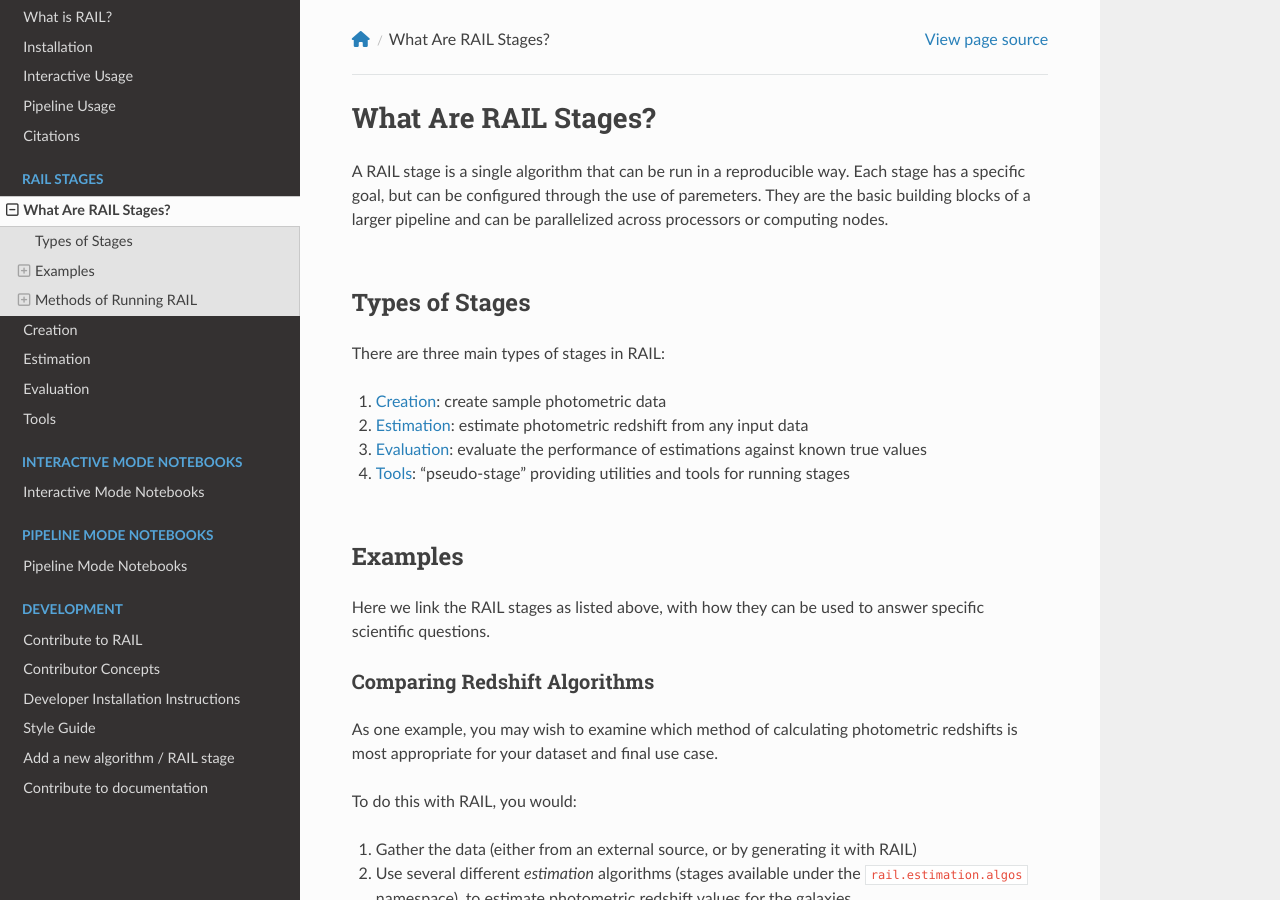
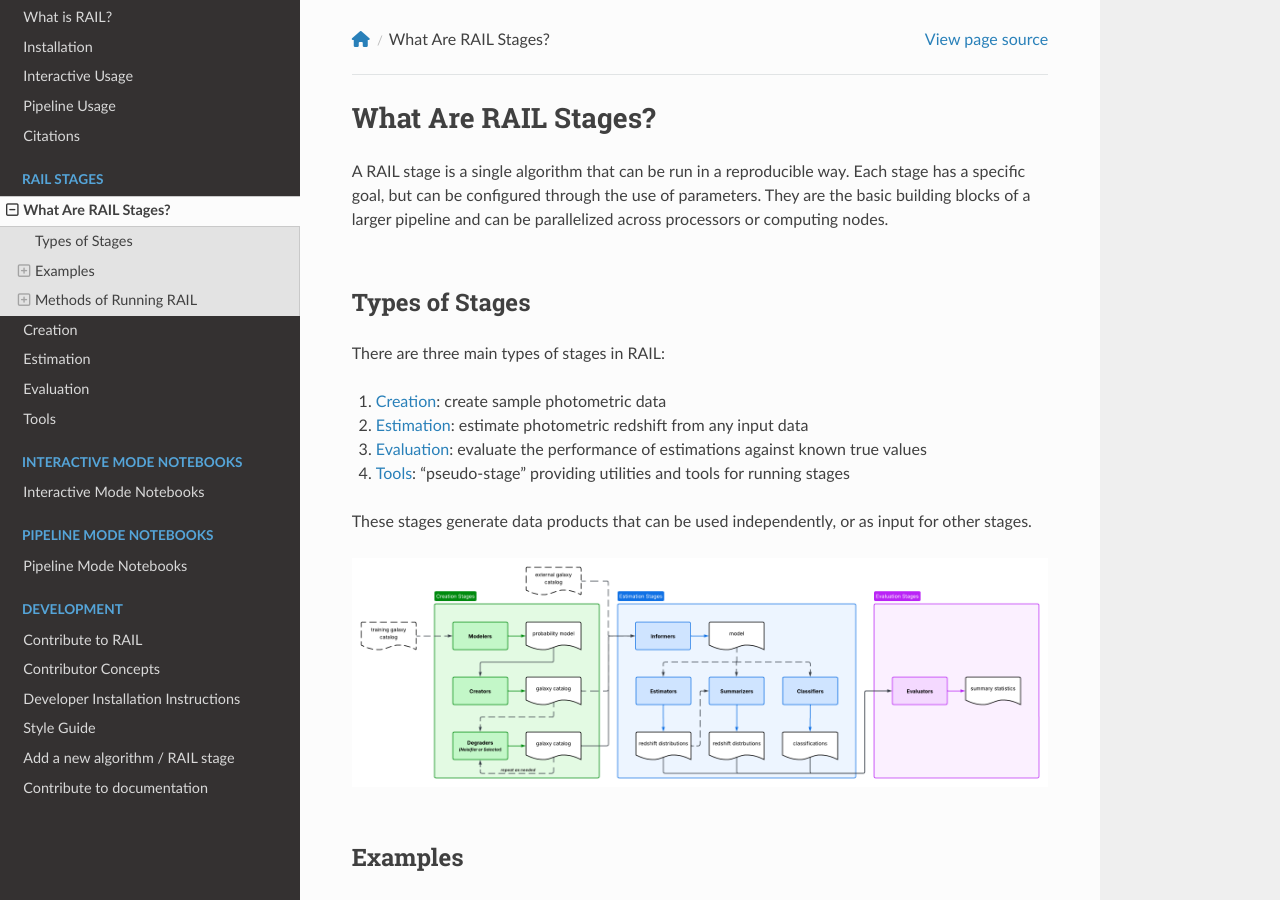
Before and after one commit to LSSTDESC/rail, a Sphinx documentation site: the page built from docs/source/rail_stages/what_are_rail_stages.rst, in a window 1280 px wide and 900 px high. Built offline with Sphinx 7.4.7 and the Read the Docs theme 3.1.0, drawn with Linux system fonts in a browser that asks for light colours; nearby versions of some CDN libraries; pages that are not in the unit, such as notebooks, are missing from menus; the version number could not be read and is left out.

Commit message:
added diagrams

```diff
--- a/docs/source/rail_stages/creation.rst
+++ b/docs/source/rail_stages/creation.rst
@@ -9,7 +9,7 @@ Creation is a type of RAIL stage which creates and models samples of photometric
 catalogs of galaxies, and modifies them to add noise and biases. Creation stages
 use creators to generate data, and degraders to add noise.
 
-.. flowchart
+.. image:: /images/creation.png
 
 .. contents:: Table of Contents
    :backlinks: top
--- a/docs/source/rail_stages/estimation.rst
+++ b/docs/source/rail_stages/estimation.rst
@@ -11,7 +11,7 @@ Estimation stages use estimators to produce per-galaxy photo-z PDFs, summarizers
 to produce redshift distributions, and classifiers to produce per-galaxy IDs for
 tomographic binning.
 
-.. flowchart
+.. image:: /images/estimation.png
 
 .. contents:: Table of Contents
    :backlinks: top
--- a/docs/source/rail_stages/evaluation.rst
+++ b/docs/source/rail_stages/evaluation.rst
@@ -9,7 +9,7 @@ Evaluation is a type of RAIL stage which compares estimated photometric
 redshifts to known true values, in order to assess the performance of the
 estimation algorithm.
 
-.. flowchart
+.. image:: /images/evaluation.png
 
 .. contents:: Table of Contents
    :backlinks: top
--- a/docs/source/rail_stages/what_are_rail_stages.rst
+++ b/docs/source/rail_stages/what_are_rail_stages.rst
@@ -6,10 +6,10 @@ What Are RAIL Stages?
 
 .. flowchart: stages to other stages
 
-A RAIL stage is a single algorithm that can be run in a reproducible way. Each stage has
-a specific goal, but can be configured through the use of paremeters.  They are the
-basic building blocks of a larger pipeline and can be parallelized across processors or
-computing nodes.
+A RAIL stage is a single algorithm that can be run in a reproducible way. Each
+stage has a specific goal, but can be configured through the use of parameters.
+They are the basic building blocks of a larger pipeline and can be parallelized
+across processors or computing nodes.
 
 ===============
 Types of Stages
@@ -21,6 +21,11 @@ There are three main types of stages in RAIL:
 #. :ref:`Estimation <estimation>`: estimate photometric redshift from any input data
 #. :ref:`Evaluation <evaluation>`: evaluate the performance of estimations against known true values
 #. :ref:`Tools <tools>`: "pseudo-stage" providing utilities and tools for running stages
+
+These stages generate data products that can be used independently, or as input
+for other stages.
+
+.. image:: /images/stages_detailed.png
 
 ========
 Examples
--- a/docs/source/user_guide/pipeline_usage.rst
+++ b/docs/source/user_guide/pipeline_usage.rst
@@ -37,6 +37,10 @@ user to detail the order of stages to be run, as well as the inputs, outputs,
 and settings of each stage, prior to execution. Pipelines can also be
 parallelized. Thus, an example use case would be running RAIL on HPC systems,
 where the configuration method and parallelization are suited for that workflow.
+
+This is an example of how RAIL stages are arranged in a RAIL pipeline.
+
+.. image:: /images/pipeline_example.png
 
 To learn how to run RAIL in an exploratory environment, visit the
 :ref:`interactive usage` page.
--- a/docs/source/user_guide/what_is_rail.rst
+++ b/docs/source/user_guide/what_is_rail.rst
@@ -44,6 +44,11 @@ above functionalities. These are:
 | :ref:`evaluation` | comparing the generated photometric redshift PDFs to known true values, in order to     |
 |                   | assess the performance of the estimation algorithm                                      |
 +-------------------+-----------------------------------------------------------------------------------------+
+
+These stages are used to generate data products, which can be used independently
+or as input for other stages.
+
+.. image:: /images/stages_simple.png
 
 * For a more in-depth explanation of what these stages are and how they work, take a
   look at :ref:`What are RAIL stages?`
```
Also changed, not shown: docs/images/creation.png (added), docs/images/estimation.png (added), docs/images/evaluation.png (added), docs/images/pipeline_example.png (added), docs/images/stages_detailed.png (added), docs/images/stages_simple.png (added).
